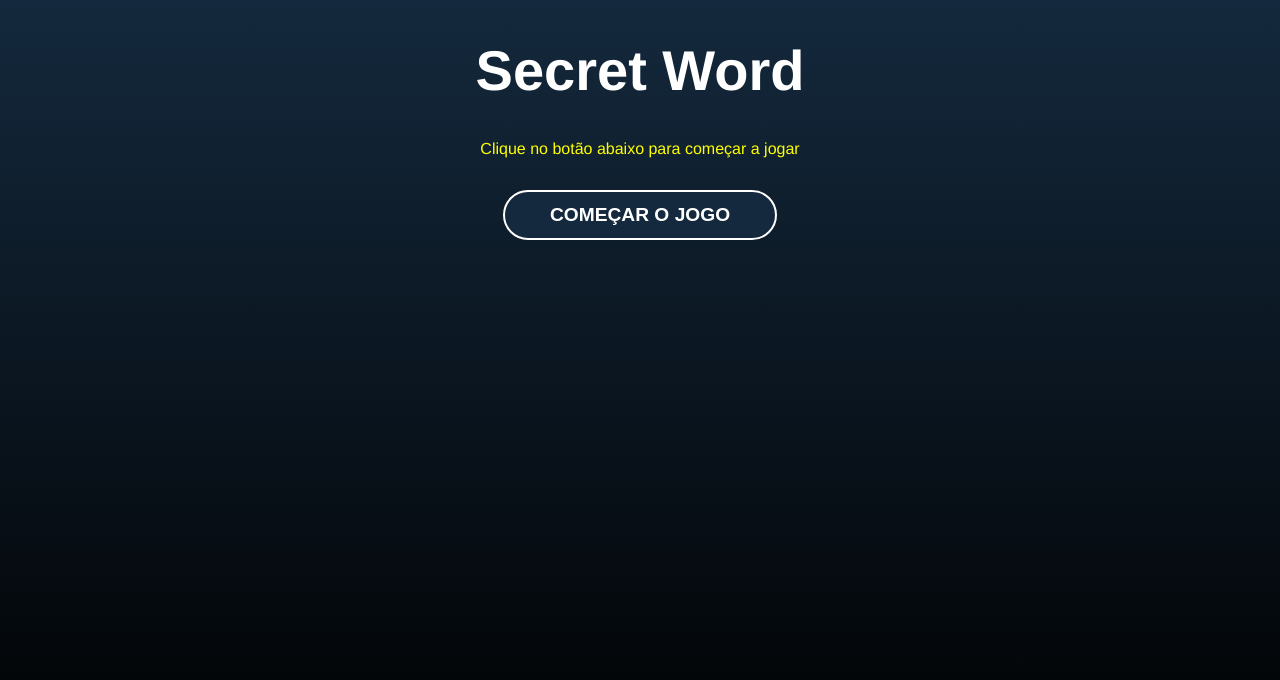
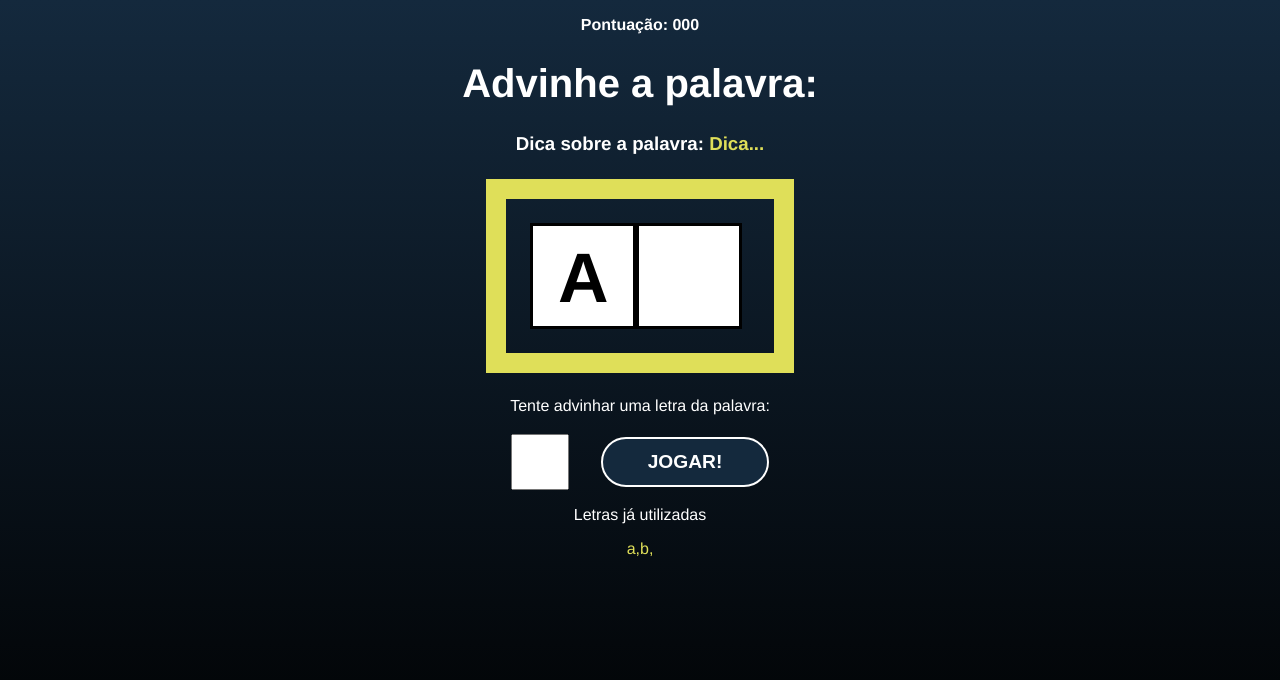
Before and after one commit to flaviocesardev/Game-Secret-Word, a React (Vite) app in the folder Game-Secret-Word/: page / in a window 1280 px wide. Both pictures are taken after a click on the button "COMEÇAR O JOGO". Shown: the top 680 px of the page. Built offline with nearby package versions, Linux system fonts and the light colour scheme.

Commit message:
feat: adding game logic and style

```diff
--- a/Game-Secret-Word/src/App.jsx
+++ b/Game-Secret-Word/src/App.jsx
@@ -10,7 +10,7 @@ import GameScreen from './components/GameScreen'
 import EndScreen from './components/EndScreen'
 
 
-function App() {
+function App(wordList) {
 
   const [stages, setStages] = useState ([
     {id:1, name: "start"},
@@ -21,13 +21,50 @@ function App() {
 
   const [words] = useState(wordsList)
 
-  console.log(words)
+  const [pickedWord, setPickedWord] = useState("")
+  const [pickedCategory, setPickedCategory] = useState("")
+  const [letters, setLetters] = useState([])
+
+  const pickWordAndCategory = () =>{
+    const categories = Object.keys(words)
+    const category = categories[Math.floor(Math.random() * Object.keys(categories).length)]
+    // pick a random word
+    const word = words[category][Math.floor(Math.random() * words[category].length)]
+
+    return {word, category}
+  }
+
+  // starts the secret word game
+  const startGame = () => {
+    // pick word and pick category
+    const {word, category} = pickWordAndCategory()
+    // create an array of letters
+    let wordLetters = word.split("")
+    wordLetters = wordLetters.map((l) => l.toLowerCase())
+    //fill states
+    setPickedWord(word)
+    setPickedCategory(category)
+    setLetters(letters)
+
+    setGameStage(stages[1].name)
+  }
+
+  // process the letter input
+  const verifyLetter = () =>{
+    setGameStage(stages[2].name)
+  }
+
+  // restarts the game
+  const retry = () =>{
+    setGameStage(stages[0].name)
+  }
+
 
   return (
       <div className='App'>
-        {gameStage === "start" && <StartScreen/>}
-        {gameStage === "game" && <GameScreen/>}
-        {gameStage === "end" && <EndScreen/>}
+        {gameStage === "start" && <StartScreen startGame={startGame}/>}
+        {gameStage === "game" && <GameScreen verifyLetter={verifyLetter}/>}
+        {gameStage === "end" && <EndScreen retry={retry}/>}
       </div>
   )
 }
--- a/Game-Secret-Word/src/components/EndScreen.jsx
+++ b/Game-Secret-Word/src/components/EndScreen.jsx
@@ -1,8 +1,11 @@
 import './EndScreen.css'
 
-const EndScreen = () => {
+const EndScreen = ({ retry }) => {
   return (
-    <div>EndScreen</div>
+    <div>
+      <h1>Final</h1>
+      <button onClick={retry}>Volta ae</button>
+    </div>
   )
 }
 
--- a/Game-Secret-Word/src/components/GameScreen.css
+++ b/Game-Secret-Word/src/components/GameScreen.css
@@ -0,0 +1,51 @@
+.game h1 {
+  font-size: 2.5em;
+}
+
+.points span {
+  font-weight: bold;
+}
+
+.tip span {
+  color: rgb(223, 223, 89);
+}
+
+.wordContainer {
+  margin: 1.5em;
+  padding: 1.5em;
+  border: 20px solid rgb(223, 223, 89);
+  display: flex;
+}
+
+.letter,
+blankSquare {
+  font-size: 70px;
+  line-height: 1.5;
+  border: 3px solid black;
+  height: 100px;
+  width: 100px;
+  text-transform: uppercase;
+  background-color: white;
+  color: black;
+  font-weight: bold;
+}
+
+.letterContainer p {
+  margin-bottom: 1.2em;
+}
+
+.letterContainer form {
+  display: flex;
+  align-items: center;
+  justify-content: center;
+}
+.letterContainer input {
+  height: 50px;
+  width: 50px;
+  font-size: 2em;
+  text-align: center;
+  margin-right: 1em;
+}
+.wrongLettersContainer span{
+    color: rgb(223, 223, 89);
+}
--- a/Game-Secret-Word/src/components/GameScreen.jsx
+++ b/Game-Secret-Word/src/components/GameScreen.jsx
@@ -1,8 +1,33 @@
 import './GameScreen.css'
 
-const GameScreen = () => {
+const GameScreen = ({ verifyLetter }) => {
   return (
-    <div>GameScreen</div>
+    <div className="game">
+      <p className="points">
+        <span>Pontuação: 000</span>
+      </p>
+      <h1>Advinhe a palavra:</h1>
+      <h3 className="tip">
+        Dica sobre a palavra: <span>Dica...</span>
+      </h3>
+      <div className="wordContainer">
+        <span className='letter'>A</span>
+        <span className='letter'></span>
+        <span className='blankSquare'></span>
+      </div>
+      <div className="letterContainer">
+        <p>Tente advinhar uma letra da palavra:</p>
+        <form>
+          <input type="text" name='letter' maxLength='1' required />
+          <button>Jogar!</button>
+        </form>
+      </div>
+      <div className="wrongLettersContainer">
+        <p>Letras já utilizadas</p>
+        <span>a,</span>
+        <span>b,</span>
+      </div>
+    </div>
   )
 }
 
--- a/Game-Secret-Word/src/components/StartScreen.css
+++ b/Game-Secret-Word/src/components/StartScreen.css
@@ -4,5 +4,5 @@
 
 .start p{
     margin-bottom: 2em;
-    color: yellow;
+    color: rgb(223, 223, 89);
 }
--- a/Game-Secret-Word/src/components/StartScreen.jsx
+++ b/Game-Secret-Word/src/components/StartScreen.jsx
@@ -1,11 +1,11 @@
 import './StartScreen.css'
 
-const StartScreen = () => {
+const StartScreen = ({ startGame }) => {
   return (
     <div className='start'>
         <h1>Secret Word</h1>
         <p>Clique no botão abaixo para começar a jogar</p>
-        <button>Começar o jogo</button>
+        <button onClick={startGame}>Começar o jogo</button>
     </div>
   )
 }
```
